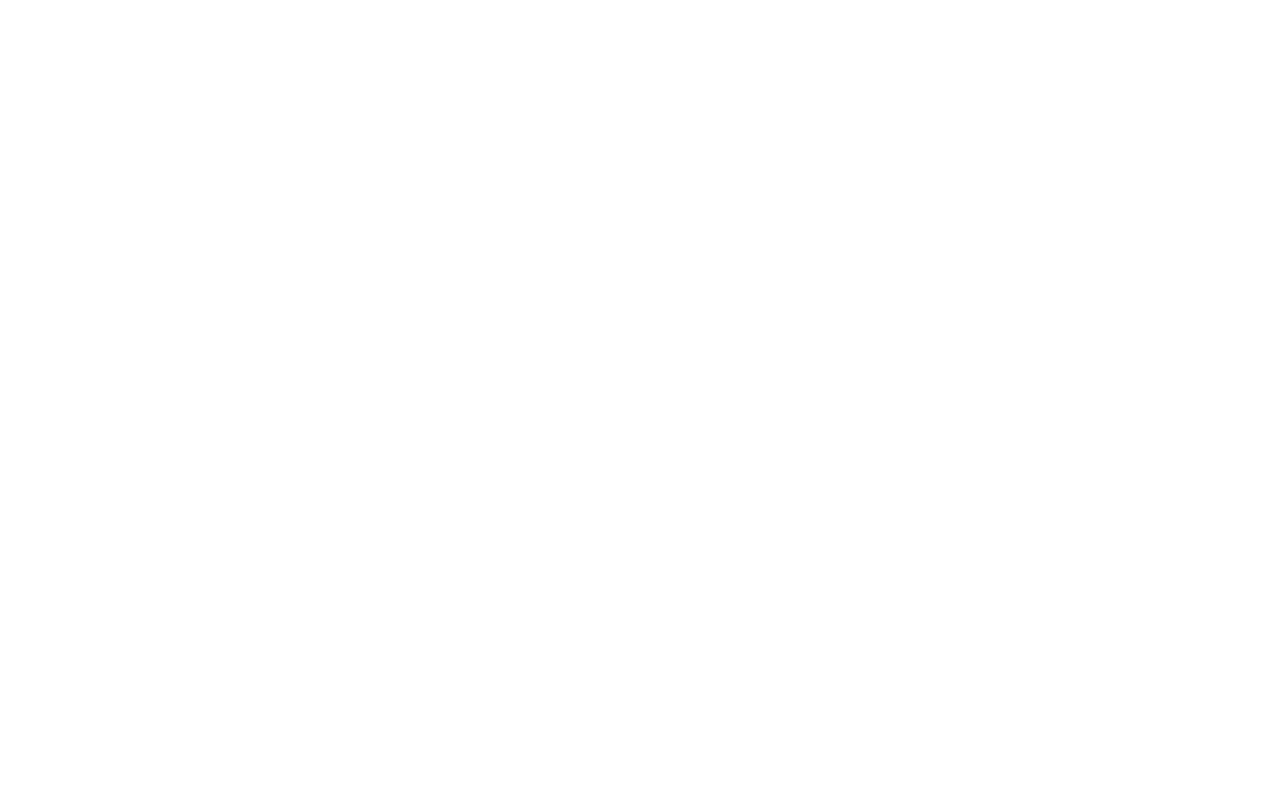
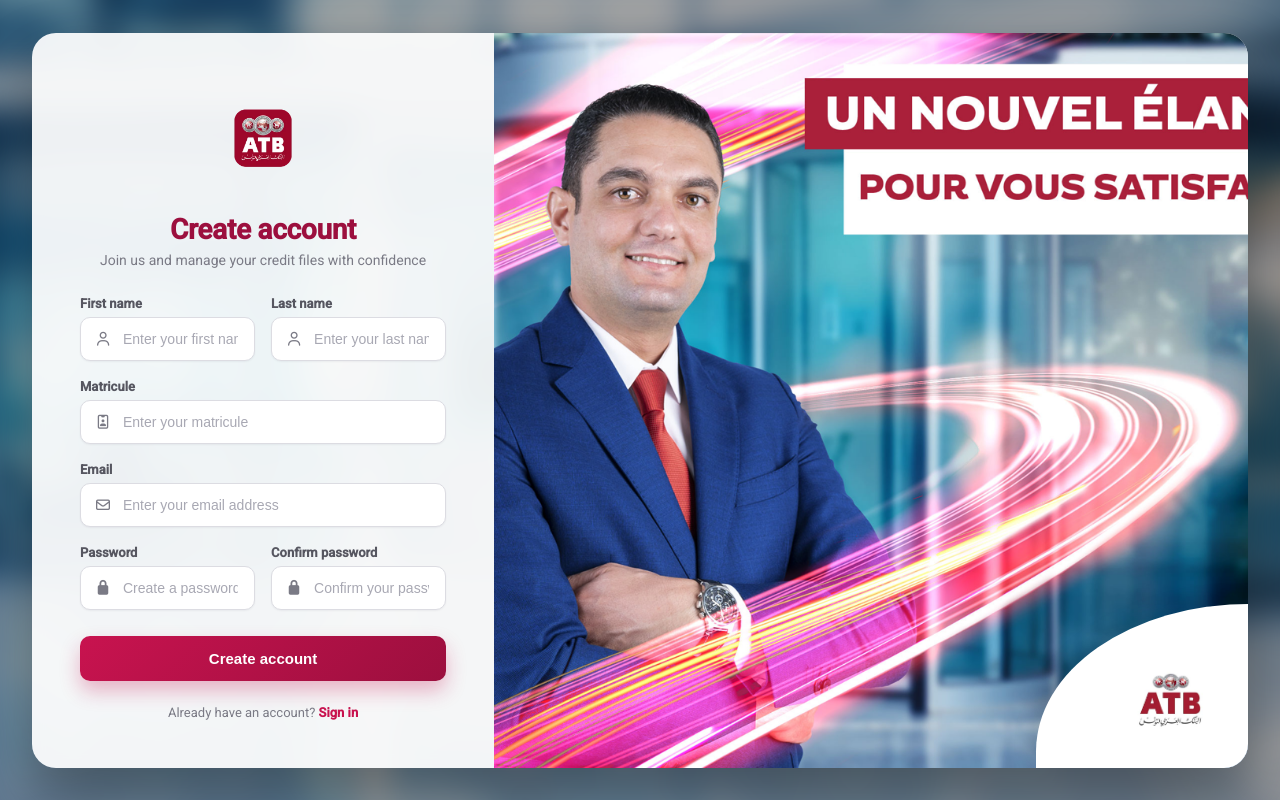
Before and after one commit to Azer-khadhraoui/ATB-Credit-Platform, an Angular app in the folder frontend/: page /signup in a window 1280 px wide. Before the commit this address led to /. Built offline with nearby package versions, Linux system fonts and the light colour scheme.

Commit message:
feat(auth): implement signup component with form validation and routing

```diff
--- a/frontend/src/app/app.routes.ts
+++ b/frontend/src/app/app.routes.ts
@@ -1,7 +1,9 @@
 import { Routes } from '@angular/router';
 import { LoginComponent } from './auth/login/login.component';
+import { SignupComponent } from './auth/signup/signup.component';
 
 export const routes: Routes = [
   { path: '', redirectTo: 'login', pathMatch: 'full' },
-  { path: 'login', component: LoginComponent }
+  { path: 'login', component: LoginComponent },
+  { path: 'signup', component: SignupComponent }
 ];
--- a/frontend/src/app/auth/login/login.component.html
+++ b/frontend/src/app/auth/login/login.component.html
@@ -9,10 +9,10 @@
       </div>
 
       <form [formGroup]="loginForm" (ngSubmit)="onSubmit()">
-        <label for="email">Email</label>
+        <label for="matricule">Matricule</label>
         <div class="input-group">
-          <i class="fa-regular fa-envelope"></i>
-          <input id="email" type="email" formControlName="email" placeholder="Enter your email address" />
+          <i class="fa-regular fa-id-badge"></i>
+          <input id="matricule" type="text" inputmode="numeric" maxlength="6" formControlName="matricule" placeholder="Enter your matricule" />
         </div>
 
         <label for="password">Password</label>
@@ -27,7 +27,7 @@
       </form>
 
       <p class="create-account">
-        Don't have an account? <a href="#">Create account</a>
+        Don't have an account? <a routerLink="/signup">Create account</a>
       </p>
     </div>
 
--- a/frontend/src/app/auth/login/login.component.ts
+++ b/frontend/src/app/auth/login/login.component.ts
@@ -1,10 +1,11 @@
 import { Component } from '@angular/core';
 import { ReactiveFormsModule, FormBuilder, Validators } from '@angular/forms';
+import { RouterLink } from '@angular/router';
 
 @Component({
   selector: 'app-login',
   standalone: true,
-  imports: [ReactiveFormsModule],
+  imports: [ReactiveFormsModule, RouterLink],
   templateUrl: './login.component.html',
   styleUrl: './login.component.scss'
 })
@@ -12,7 +13,7 @@ export class LoginComponent {
   private readonly fb = new FormBuilder();
 
   loginForm = this.fb.group({
-    email: ['', [Validators.required, Validators.email]],
+    matricule: ['', [Validators.required, Validators.pattern(/^\d{6}$/)]],
     password: ['', [Validators.required, Validators.minLength(6)]]
   });
 
--- /dev/null
+++ b/frontend/src/app/auth/signup/signup.component.html
@@ -0,0 +1,76 @@
+<div class="login-page">
+  <div class="login-card">
+    <div class="login-card__form">
+      <img class="form-header__icon" src="/images/logoatbicon.webp" alt="ATB" />
+
+      <div class="form-header">
+        <h1>Create account</h1>
+        <p class="subtitle">Join us and manage your credit files with confidence</p>
+      </div>
+
+      <form [formGroup]="signupForm" (ngSubmit)="onSubmit()">
+        <div class="field-row">
+          <div class="field-col">
+            <label for="firstName">First name</label>
+            <div class="input-group">
+              <i class="fa-regular fa-user"></i>
+              <input id="firstName" type="text" formControlName="firstName" placeholder="Enter your first name" />
+            </div>
+          </div>
+
+          <div class="field-col">
+            <label for="lastName">Last name</label>
+            <div class="input-group">
+              <i class="fa-regular fa-user"></i>
+              <input id="lastName" type="text" formControlName="lastName" placeholder="Enter your last name" />
+            </div>
+          </div>
+        </div>
+
+        <label for="matricule">Matricule</label>
+        <div class="input-group">
+          <i class="fa-regular fa-id-badge"></i>
+          <input id="matricule" type="text" inputmode="numeric" maxlength="6" formControlName="matricule" placeholder="Enter your matricule" />
+        </div>
+
+        <label for="email">Email</label>
+        <div class="input-group">
+          <i class="fa-regular fa-envelope"></i>
+          <input id="email" type="email" formControlName="email" placeholder="Enter your email address" />
+        </div>
+
+        <div class="field-row">
+          <div class="field-col">
+            <label for="password">Password</label>
+            <div class="input-group">
+              <i class="fa-solid fa-lock"></i>
+              <input id="password" type="password" formControlName="password" placeholder="Create a password" />
+            </div>
+          </div>
+
+          <div class="field-col">
+            <label for="confirmPassword">Confirm password</label>
+            <div class="input-group">
+              <i class="fa-solid fa-lock"></i>
+              <input id="confirmPassword" type="password" formControlName="confirmPassword" placeholder="Confirm your password" />
+            </div>
+          </div>
+        </div>
+
+        <button type="submit" class="sign-in-btn">Create account</button>
+      </form>
+
+      <p class="create-account">
+        Already have an account? <a routerLink="/login">Sign in</a>
+      </p>
+    </div>
+
+    <div class="login-card__visual">
+      <img class="visual-photo" src="/images/signupmen.png" alt="ATB - Un nouvel élan pour vous satisfaire" />
+
+      <div class="visual-logo-badge">
+        <img src="/images/logoatbbackgblanc.jpg.png" alt="ATB" />
+      </div>
+    </div>
+  </div>
+</div>
--- /dev/null
+++ b/frontend/src/app/auth/signup/signup.component.scss
@@ -0,0 +1,224 @@
+:host {
+  --atb-red: #c8134f;
+  --atb-red-dark: #9c0f3e;
+  --ink: #2b2b33;
+  --muted: #7a7a85;
+}
+
+.login-page {
+  position: relative;
+  min-height: 100vh;
+  width: 100%;
+  display: flex;
+  align-items: center;
+  justify-content: center;
+  padding: 32px;
+  box-sizing: border-box;
+  overflow: hidden;
+  background: #1a1c2e;
+
+  &::before {
+    content: '';
+    position: fixed;
+    inset: 0;
+    background-image: url('/images/backgsignup.png');
+    background-size: cover;
+    background-position: center;
+    filter: blur(14px) brightness(0.65);
+    transform: scale(1.1);
+    z-index: 0;
+  }
+}
+
+.login-card {
+  position: relative;
+  z-index: 1;
+  width: 100%;
+  max-width: 1560px;
+  min-height: 70px;
+  display: grid;
+  grid-template-columns: minmax(360px, 38%) 1fr;
+  border-radius: 24px;
+  overflow: hidden;
+  box-shadow: 0 30px 60px rgba(0, 0, 0, 0.35);
+  background: rgba(255, 255, 255, 0.92);
+  backdrop-filter: blur(6px);
+}
+
+.login-card__form {
+  padding: 32px 48px 48px;
+  display: flex;
+  flex-direction: column;
+  justify-content: flex-start;
+
+  .form-header__icon {
+    display: block;
+    width: 140px;
+    height: 140px;
+    object-fit: contain;
+    margin: 0 auto 8px;
+  }
+
+  .form-header {
+    margin-bottom: 28px;
+    text-align: center;
+  }
+
+  h1 {
+    margin: 0 0 6px;
+    font-size: 28px;
+    font-weight: 800;
+    color: var(--atb-red-dark);
+    letter-spacing: -0.01em;
+  }
+
+  .subtitle {
+    margin: 0;
+    color: var(--muted);
+    font-size: 14px;
+  }
+
+  .field-row {
+    display: flex;
+    gap: 16px;
+
+    .field-col {
+      flex: 1;
+      min-width: 0;
+    }
+  }
+
+  label {
+    display: block;
+    font-size: 13px;
+    font-weight: 600;
+    color: #565660;
+    margin-bottom: 6px;
+  }
+
+  .input-group {
+    display: flex;
+    align-items: center;
+    gap: 10px;
+    background: #fff;
+    border: 1px solid #dcdce2;
+    border-radius: 10px;
+    padding: 12px 14px;
+    margin-bottom: 18px;
+    box-shadow: 0 1px 2px rgba(20, 20, 30, 0.05);
+    transition: border-color 0.15s ease, box-shadow 0.15s ease;
+
+    i {
+      color: var(--muted);
+      font-size: 14px;
+      width: 16px;
+    }
+
+    input {
+      flex: 1;
+      min-width: 0;
+      border: none;
+      background: transparent;
+      outline: none;
+      font-size: 14px;
+      color: var(--ink);
+
+      &::placeholder {
+        color: #a8a8b3;
+      }
+    }
+
+    &:focus-within {
+      border-color: var(--atb-red);
+      box-shadow: 0 0 0 3px rgba(200, 19, 79, 0.12);
+    }
+  }
+
+  .sign-in-btn {
+    width: 100%;
+    margin-top: 8px;
+    padding: 14px;
+    border: none;
+    border-radius: 10px;
+    background: linear-gradient(135deg, var(--atb-red), var(--atb-red-dark));
+    color: #fff;
+    font-size: 15px;
+    font-weight: 700;
+    cursor: pointer;
+    box-shadow: 0 10px 20px rgba(200, 19, 79, 0.3);
+    transition: transform 0.12s ease;
+
+    &:hover {
+      transform: translateY(-1px);
+    }
+
+    &:active {
+      transform: translateY(0);
+    }
+  }
+
+  .create-account {
+    margin: 24px 0 0;
+    text-align: center;
+    font-size: 13px;
+    color: var(--muted);
+
+    a {
+      color: var(--atb-red);
+      font-weight: 700;
+      text-decoration: none;
+
+      &:hover {
+        text-decoration: underline;
+      }
+    }
+  }
+}
+
+.login-card__visual {
+  position: relative;
+  overflow: hidden;
+
+  .visual-photo {
+    width: 100%;
+    height: 100%;
+    object-fit: cover;
+    display: block;
+  }
+
+  .visual-logo-badge {
+    position: absolute;
+    right: 0;
+    bottom: 0;
+    width: 190px;
+    height: 130px;
+    background: #fff;
+    border-top-left-radius: 100% 90%;
+    display: flex;
+    align-items: flex-end;
+    justify-content: flex-end;
+    padding: 14px 22px 20px 0;
+    box-shadow: -6px -6px 18px rgba(0, 0, 0, 0.12);
+
+    img {
+      width: 110px;
+      height: auto;
+      object-fit: contain;
+    }
+  }
+}
+
+@media (max-width: 860px) {
+  .login-card {
+    grid-template-columns: 1fr;
+  }
+
+  .login-card__visual {
+    min-height: 260px;
+  }
+
+  .login-card__form .field-row {
+    flex-direction: column;
+    gap: 0;
+  }
+}
--- /dev/null
+++ b/frontend/src/app/auth/signup/signup.component.ts
@@ -0,0 +1,40 @@
+import { Component } from '@angular/core';
+import { ReactiveFormsModule, FormBuilder, FormGroup, Validators, AbstractControl, ValidationErrors } from '@angular/forms';
+import { RouterLink } from '@angular/router';
+
+function passwordsMatchValidator(control: AbstractControl): ValidationErrors | null {
+  const password = control.get('password')?.value;
+  const confirmPassword = control.get('confirmPassword')?.value;
+  return password === confirmPassword ? null : { passwordsMismatch: true };
+}
+
+@Component({
+  selector: 'app-signup',
+  standalone: true,
+  imports: [ReactiveFormsModule, RouterLink],
+  templateUrl: './signup.component.html',
+  styleUrl: './signup.component.scss'
+})
+export class SignupComponent {
+  private readonly fb = new FormBuilder();
+
+  signupForm: FormGroup = this.fb.group(
+    {
+      firstName: ['', [Validators.required]],
+      lastName: ['', [Validators.required]],
+      matricule: ['', [Validators.required, Validators.pattern(/^\d{6}$/)]],
+      email: ['', [Validators.required, Validators.email]],
+      password: ['', [Validators.required, Validators.minLength(8)]],
+      confirmPassword: ['', [Validators.required]]
+    },
+    { validators: passwordsMatchValidator }
+  );
+
+  onSubmit(): void {
+    if (this.signupForm.invalid) {
+      this.signupForm.markAllAsTouched();
+      return;
+    }
+    console.log(this.signupForm.value);
+  }
+}
```
Also changed, not shown: frontend/public/images/backgsignup.png (added), frontend/public/images/signupmen.png (added).
